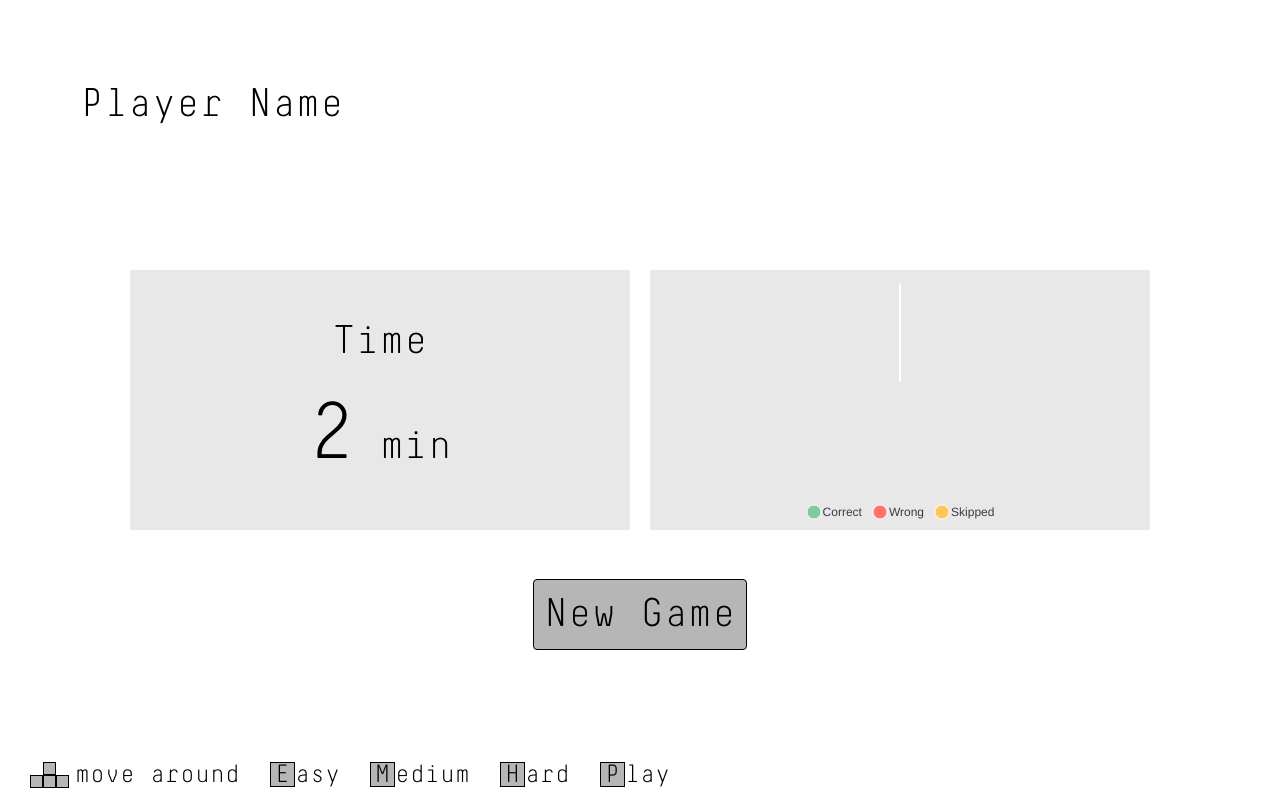
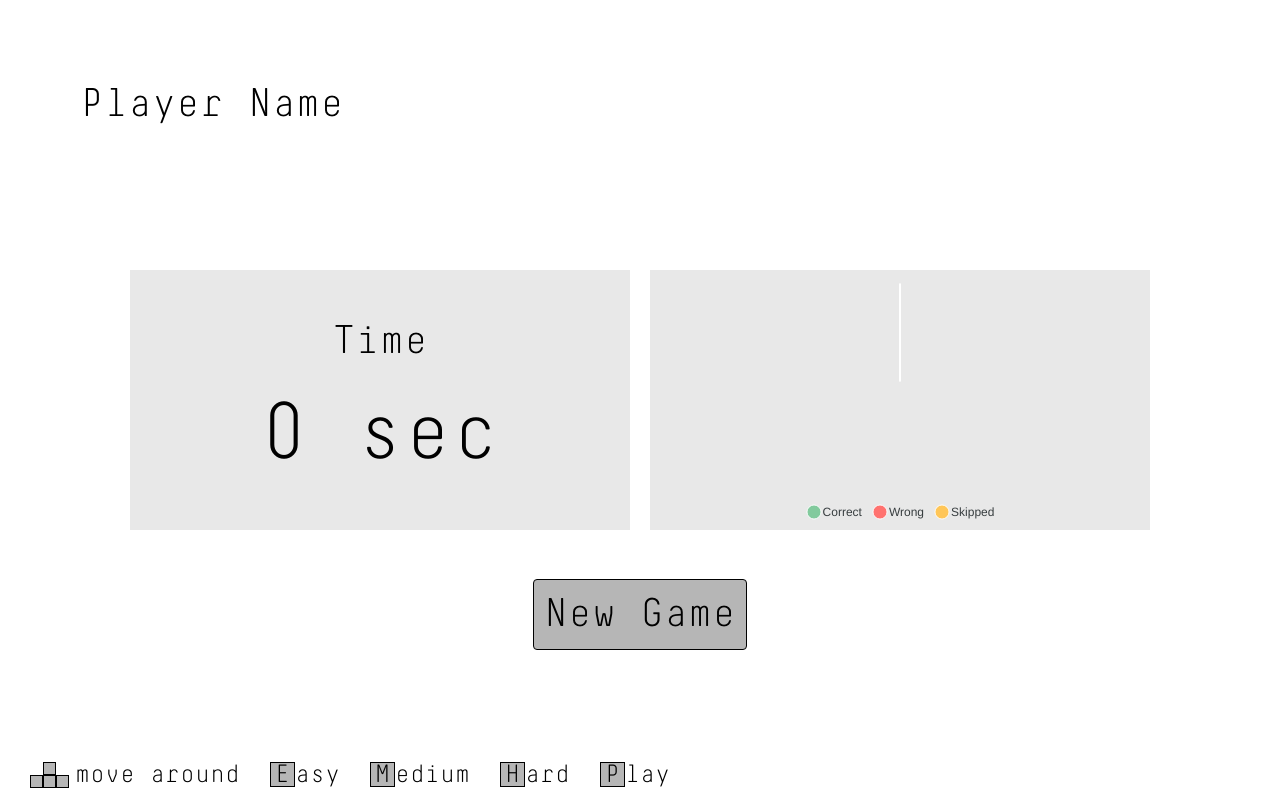
Before and after one commit to omar-ashraf2/trivia-game, a React (Vite) app: page /score in a window 1280 px wide. Built offline with nearby package versions, Linux system fonts and the light colour scheme.

Commit message:
calculate the time spent and append on score display

```diff
--- a/src/pages/Questions/Game.tsx
+++ b/src/pages/Questions/Game.tsx
@@ -47,6 +47,7 @@ const Game: FC = () => {
   const [score, setScore] = useState(0);
   const [wrongAnswersCount, setWrongAnswersCount] = useState(0);
   const [skippedAnswersCount, setSkippedAnswersCount] = useState(0);
+  const [timeSpent, setTimeSpent] = useState(0);
 
   const {
     data: questions,
@@ -62,9 +63,14 @@ const Game: FC = () => {
 
   const navigateToEnd = useCallback(() => {
     navigate("/score", {
-      state: { score, wrong: wrongAnswersCount, skipped: skippedAnswersCount },
+      state: {
+        score,
+        wrong: wrongAnswersCount,
+        skipped: skippedAnswersCount,
+        timeSpent,
+      },
     });
-  }, [navigate, score, wrongAnswersCount, skippedAnswersCount]);
+  }, [navigate, score, wrongAnswersCount, skippedAnswersCount, timeSpent]);
 
   const handleNextQuestion = () => {
     if (!questions) {
@@ -94,6 +100,13 @@ const Game: FC = () => {
     setSkippedAnswersCount(skippedAnswersCount + 1);
     handleNextQuestion();
   };
+
+  useEffect(() => {
+    const timer = setTimeout(() => {
+      setTimeSpent((prevTimeSpent) => prevTimeSpent + 1);
+    }, 1000);
+    return () => clearTimeout(timer);
+  }, [timeSpent]);
 
   useEffect(() => {
     if (currentQuestionIndex === questions?.length && questions.length > 0) {
--- a/src/pages/Score.tsx
+++ b/src/pages/Score.tsx
@@ -54,8 +54,13 @@ const NewGameButton = styled(Button)`
 
 const Score = () => {
   const location = useLocation();
-  const { score, skipped, wrong } = location.state || { score: 0, skipped: 0, wrong: 0 };
-  const playerName = localStorage.getItem("playerName") || "Player Name";
+  const { score, skipped, wrong, timeSpent } = location.state || {
+    score: 0,
+    skipped: 0,
+    wrong: 0,
+    timeSpent: 0,
+  };
+  const playerName = localStorage.getItem("playerName") ?? "Player Name";
   const navigate = useNavigate();
 
   const chartOptions = {
@@ -85,6 +90,9 @@ const Score = () => {
     navigate("/pick-category");
   };
 
+  const formattedTimeSpent =
+    timeSpent >= 60 ? `${Math.floor(timeSpent / 60)} min` : `${timeSpent} sec`;
+
   return (
     <ScoreContainer>
       <PlayerName>{playerName}</PlayerName>
@@ -92,7 +100,7 @@ const Score = () => {
         <Box>
           Time
           <TimeSpent>
-            <Time>2</Time> min
+            <Time>{formattedTimeSpent}</Time>
           </TimeSpent>
         </Box>
         <Box>
```
